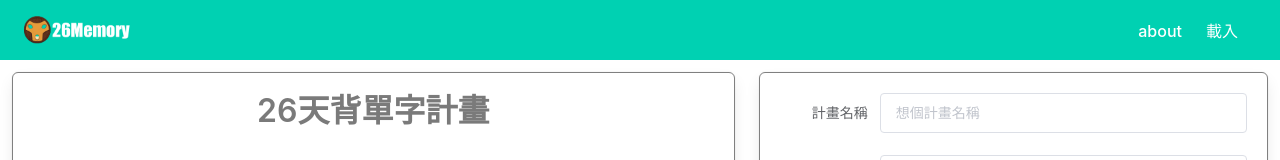
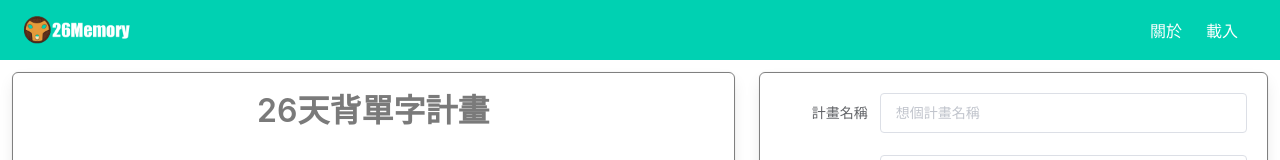
Before and after one commit to milletbard/26Memory, a Vue app: page / in a window 1280 px wide. Shown: the top 160 px of the page. Built offline with nearby package versions, Linux system fonts and the light colour scheme.

Commit message:
feat | change about text

```diff
--- a/src/components/navbar/index.vue
+++ b/src/components/navbar/index.vue
@@ -27,7 +27,7 @@
       <div class="navbar-end">
         <div class="navbar-item">
           <router-link to="/about">
-            <el-link class="has-text-white is-size-6" :underline="false">about</el-link>
+            <el-link class="has-text-white is-size-6" :underline="false">關於</el-link>
           </router-link>
         </div>
         <div class="navbar-item">
```
